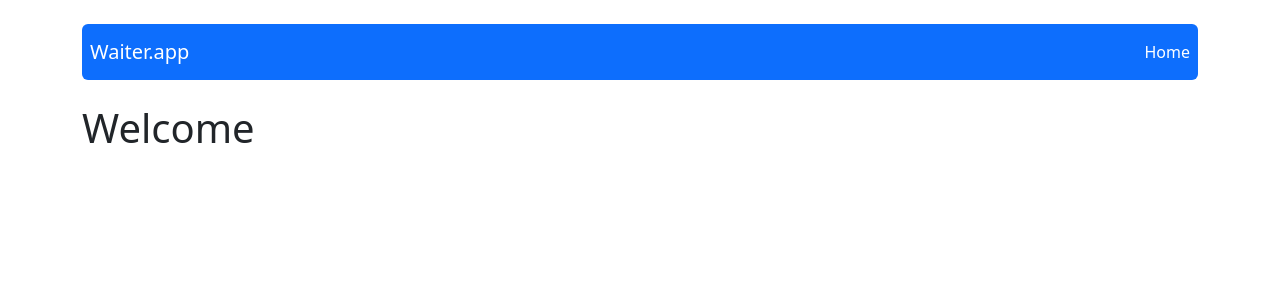
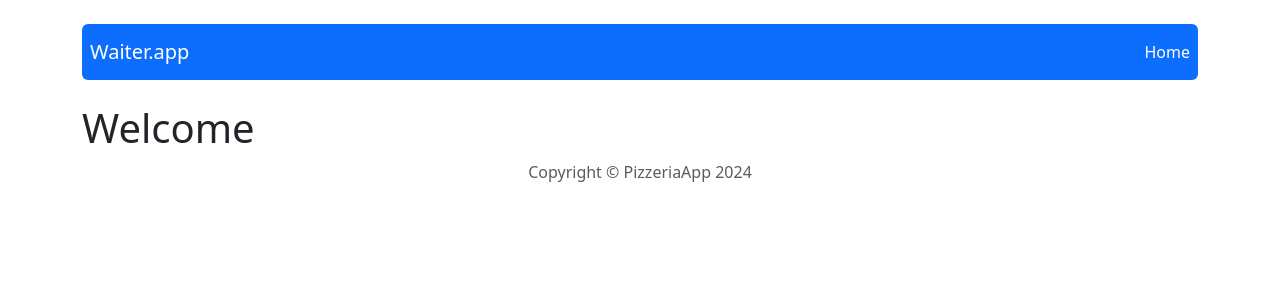
Before and after one commit to juliachanas/pizzeria-for-waiters, a React (Create React App) app: page / in a window 1280 px wide. Shown: the top 300 px of the page. Built offline with nearby package versions, Linux system fonts and the light colour scheme.

Commit message:
Create Footer.js and use it in App

```diff
--- a/src/App.js
+++ b/src/App.js
@@ -3,6 +3,7 @@ import { BrowserRouter, Routes, Route } from 'react-router-dom';
 import { Container } from 'react-bootstrap';
 import store from './redux/store';
 import Header from './components/views/Header/Header';
+import Footer from './components/views/Footer/Footer';
 import Homepage from './components/pages/Homepage/HomePage';
 import TablePage from './components/pages/TablePage/TablePage';
 import NotFound from './components/pages/NotFound/NotFound';
@@ -18,6 +19,7 @@ const App = () => {
             <Route path='/table/:id' element={<TablePage />} />
             <Route path='*' element={<NotFound />} />
           </Routes>
+          <Footer />
         </Container>
       </BrowserRouter>
     </Provider>
--- /dev/null
+++ b/src/components/views/Footer/Footer.js
@@ -0,0 +1,9 @@
+const Footer = () => {
+  return (
+    <footer className='text-center text-muted'>
+      <p>Copyright © PizzeriaApp 2024</p>
+    </footer>
+  );
+};
+
+export default Footer;
```
